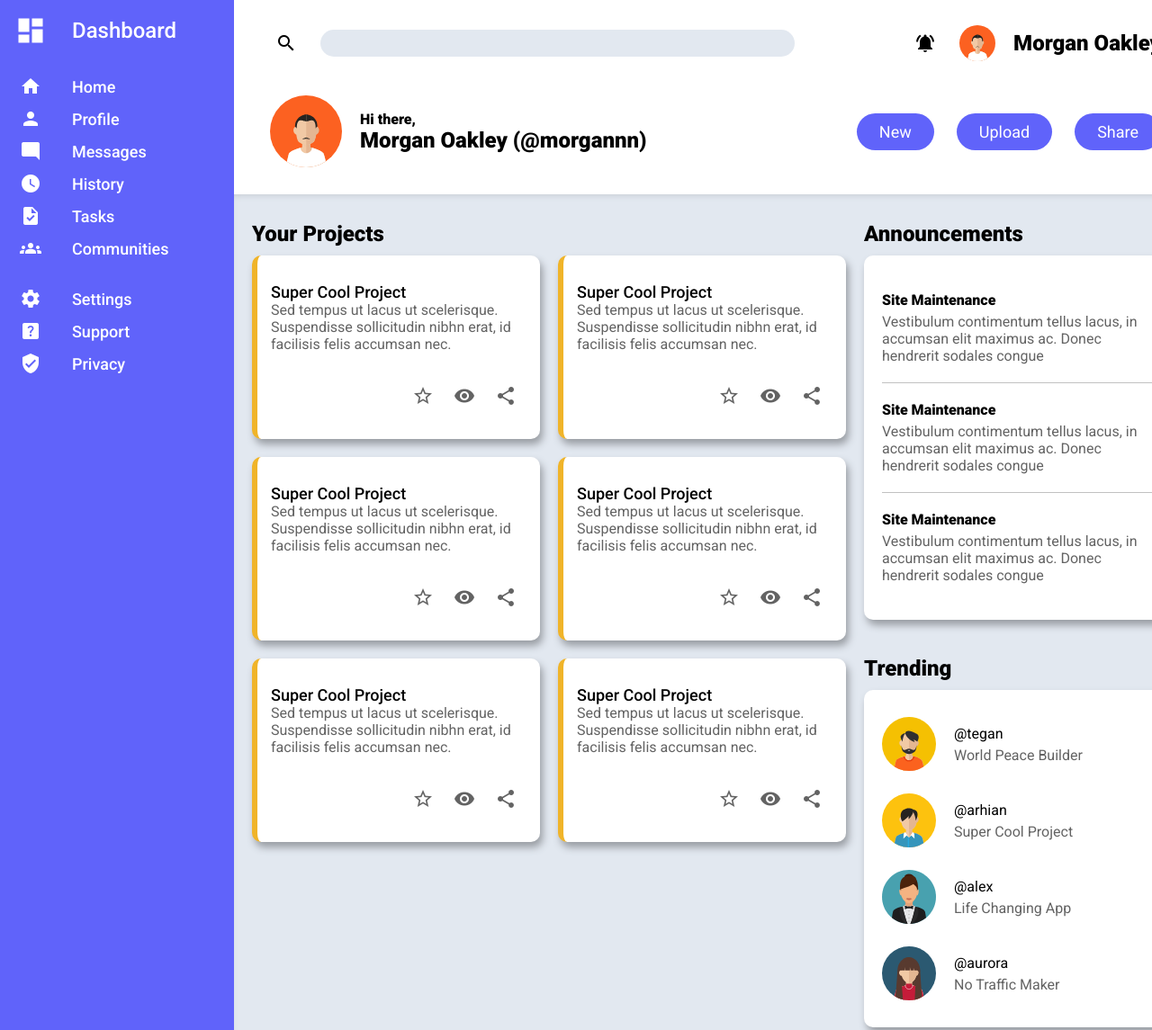
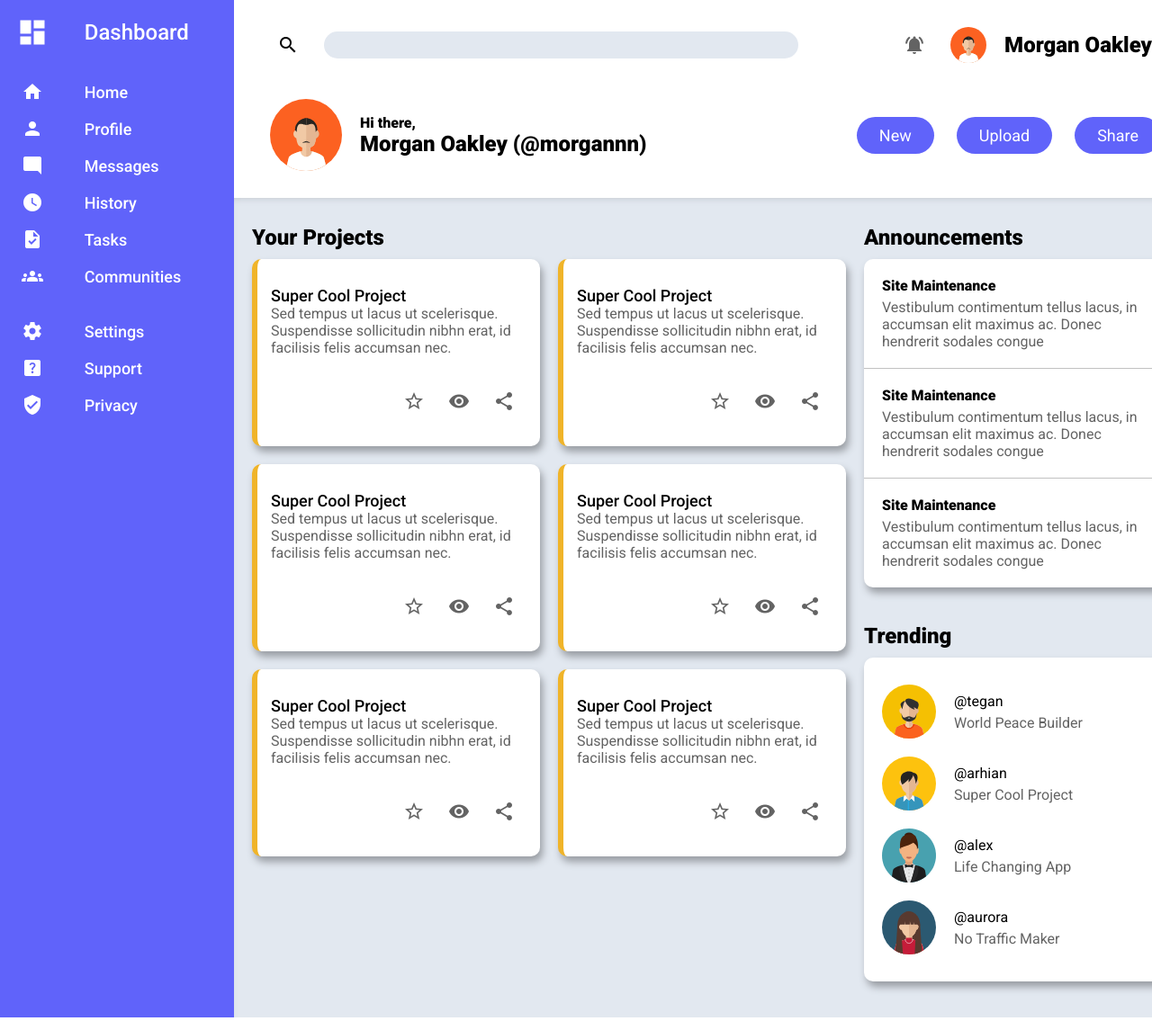
Before and after one commit to Arhian99/dashboard-layout, a plain HTML site: page index.html in a window 1280 px wide. Shown: the top 1145 px of the page at 90% size. Drawn offline with Linux system fonts and the light colour scheme.

Commit message:
finish building frontend UI of admin dashboard

```diff
--- a/index.html
+++ b/index.html
@@ -23,7 +23,7 @@
                         <label for="search-bar"><span class="material-icons icon">search</span></label>
                         <input type="text" class="search-bar" id="search-bar" name="search-input">
                     </div>
-                    <span class="material-icons md-24 icon">notifications_active</span>
+                    <span class="material-icons md-24 icon" id="i-notifications">notifications_active</span>
                     <div class="header-profile-card">
                         <img src="./assets/images/avatar-svgrepo-com (4).svg" alt="small cartoonish avatar" class="header-avatar-alt"> <!-- avatar next to user name -->
                         <h2>Morgan Oakley</h2>
@@ -165,26 +165,26 @@
 
                 <h2 id="trending-name">Trending</h2>
                 <div class="trending-cont">
-                    <img src="./assets/images/avatar-svgrepo-com.svg" class="trending-avatar" alt="avatar">
                     <div>
+                        <img src="./assets/images/avatar-svgrepo-com.svg" class="trending-avatar" alt="avatar">
                         <h6>@tegan</h6>
                         <p>World Peace Builder</p>
                     </div>
 
-                    <img src="./assets/images/avatar-svgrepo-com (3).svg" class="trending-avatar" alt="avatar">
                     <div>
+                        <img src="./assets/images/avatar-svgrepo-com (3).svg" class="trending-avatar" alt="avatar">
                         <h6>@arhian</h6>
                         <p>Super Cool Project</p>
                     </div>
 
-                    <img src="./assets/images/avatar-svgrepo-com (2).svg" class="trending-avatar" alt="avatar">
                     <div>
+                        <img src="./assets/images/avatar-svgrepo-com (2).svg" class="trending-avatar" alt="avatar">
                         <h6>@alex</h6>
                         <p>Life Changing App</p>
                     </div>
 
-                    <img src="./assets/images/avatar-svgrepo-com (1).svg" class="trending-avatar" alt="avatar">
                     <div>
+                        <img src="./assets/images/avatar-svgrepo-com (1).svg" class="trending-avatar" alt="avatar">
                         <h6>@aurora</h6>
                         <p>No Traffic Maker</p>
                     </div>
--- a/style.css
+++ b/style.css
@@ -1,9 +1,79 @@
+
+
+#i-notifications {
+    color: #636363;
+}
+
+#i-notifications:hover {
+    color: white;
+    background-color: darkgrey;
+}
+
+.header-profile-card:hover {
+    color: white;
+    background-color: #6063fa;
+    border-radius: 50px;
+}
+
+.header-bottom-cont button:hover {
+    background-color: #f0b429;
+    border-left: #6063fa;
+}
+/*
+#f0b429
+
+background: radial-gradient(ellipse at top, #c864e6, transparent),
+            radial-gradient(ellipse at bottom, #6063fa, transparent);
+
+
+*/
+.sidebar-left > .material-icons:hover {
+    background-color: #f0b429;
+    color: white;
+}
+
+.sidebar-left .icon-name:hover {
+    background-color: #f0b429;
+}
+
+.card-icons-cont > .icon:hover {
+    background-color: darkgrey;
+    color: white;
+}
+
+.announcement:hover {
+    background-color: #e2e8f0;
+}
+
+.card:hover {
+    border-left: 6px solid #6063fa;
+}
+
+.trending-cont div:hover {
+    background-color: #6063fa;
+    border-bottom-left-radius: 50px;
+    border-top-left-radius: 50px;
+    color: white;
+
+}
+
+/*  */
+/*  */
+/*  */
+/*  */
+/*  */
+/*  */
+/*  */
+/*  */
+/*  */
+
+
+
 
 * {
     margin: 0;
     padding: 0;
     font-family: 'Roboto', sans-serif;
-
 }
 
 /* Rules for sizing the icon. */
@@ -23,14 +93,8 @@
 
 .container {
     display: grid;
-    /* grid-template: auto auto / clamp(min-content, 1fr, 200px) clamp(min-content, 9fr, auto); */
     grid-template: auto auto / 1fr 9fr;
-} /* might have to set min height for the two rows (header and content area) due to the auto row designation */
-/* for the sidebar left column I want the column to shrink and only show the icons when the screen size gets very small,
-would have to make the icons the 'min-content' such that the words are hidden, maybe would have to hide overflow. Can also maybe set a min width on the icons or the words or their containers
-May have to also make the second column min value overtake the first column min value.*/
-/* Would have to set the min-content value of the second column equal to one project card, see how other components react
-revise/ see reaction of 100 vw designation for the max value in second column clamp function */
+}
 
 .header {
     grid-area: 1 / 2 / 2 / 3;
@@ -62,11 +126,13 @@ revise/ see reaction of 100 vw designation for the max value in second column cl
     height: min-content;
     font-weight: 500;
 
-   justify-self: end;
+   cursor: pointer;
+   margin-left: 20px;
+   padding-right: 10px;
 }
 
 .header-profile-card img {
-    padding: 0 20px 0 20px;
+    margin: 0 20px 0 0;
 }
 
 .searchbar-cont {
@@ -131,7 +197,6 @@ revise/ see reaction of 100 vw designation for the max value in second column cl
     background-color: #6063fa;
     color: white;
     cursor: pointer;
-
 }
 
 .header-button-cont {
@@ -152,13 +217,11 @@ revise/ see reaction of 100 vw designation for the max value in second column cl
 .sidebar-left {
     background-color: #6063fa;
     width: clamp(55px, 250px, 25vw);
-    /* in-width: 55px; */ /* subject to change, see long comment above */
     overflow: hidden;
     color: white;
     padding: 10px 0 0 10px;
 
     grid-area: 1 / 1 / 3 / 2;
-
 
     display: grid;
     grid-template: min-content 20px repeat(6, min-content) 20px repeat(3, min-content) / min-content 1fr;
@@ -167,13 +230,13 @@ revise/ see reaction of 100 vw designation for the max value in second column cl
 
 .sidebar-left:hover {
     width: 250px;
-}
+} /* subject to replace with JS */
 
 .icon {
     border-radius: 50%;
     width: min-content;
     height: min-content;
-    padding: 6px;
+    padding: 8px;
     cursor: pointer;
 
     box-sizing: border-box;
@@ -188,8 +251,12 @@ revise/ see reaction of 100 vw designation for the max value in second column cl
     align-self: center;
     grid-column: 2/3;
     cursor: pointer;
-    padding-left: 5%;
+    margin-left: 5%;
     box-sizing: border-box;
+
+    padding: 10px 10px;
+    border-top-left-radius: 50px;
+    border-bottom-left-radius: 50px;
 
 }
 
@@ -221,10 +288,26 @@ ul {
     grid-area: 2 / 2 / 3 / 3;
     background-color: #e2e8f0;
     box-shadow: inset 0px 5px 9px -5px #bdc2c9;
+
+    padding: 30px 30px 40px 20px;
+    display: grid;
+    grid-template: repeat(4, min-content) / auto min-content;
+    column-gap: 20px;
+}
+
+.cards {
+    grid-column-start: 1;
+    grid-row: 2 / -1 ;
+    display: grid;
+    grid-template: repeat(3, min-content) / repeat(2, min-content);
+    gap: 20px;
+    align-items: start;
+    justify-items: start;
+    height: auto;
+    width: auto;
 }
 
 .card {
-
     width: max(200px, 25vw);
     box-sizing: border-box;
     border-radius: 10px;
@@ -233,7 +316,6 @@ ul {
     border-left: 6px solid #f0b429;
     background-color: white;
     cursor: pointer;
-
 }
 
 .card h2 {
@@ -241,7 +323,7 @@ ul {
     font-weight: 500;
 }
 
-.card p {
+.card > p {
     color: #636363;
 }
 
@@ -261,18 +343,20 @@ ul {
 /* Announcement stuff */
 
 .announcement-cont {
-    width: 300px; /* subject to change */
     height: min-content;
     border-radius: 10px;
     background-color: white;
-    padding: 20px;
     box-shadow: 3px 6px 9px 0px #999da3;
+    grid-row-start: 2;
+    grid-column: -2 / -1;
+    margin-bottom: 40px;
 }
 
 .announcement {
-    padding: 20px 0;
+    padding: 20px 20px;
     border-bottom: 1px solid #63636365;
     cursor: pointer;
+    width: 300px;
 }
 
 .announcement p {
@@ -299,32 +383,43 @@ ul {
     box-shadow: 3px 6px 9px 0px #999da3;
     padding: 30px 20px;
     display: grid;
-    grid-template: repeat(4, 1fr) / min-content auto;
-    align-items: center;
-    gap: 25px 20px;
+    grid-template: repeat(4, max-content) / auto;
+    gap: 20px;
+    grid-row-start: 4;
+    grid-column: -2 / -1;
 }
 
 .trending-avatar {
     height: 60px;
     width: 60px;
-    grid-column: 1 / 2;
     cursor: pointer;
+    grid-area: 1 / 1 / -1 / 2;
 }
 
-.trending-cont > div {
-    grid-column: 2 / 3;
+.trending-cont div {
     cursor: pointer;
+    display: grid;
+    grid-template: repeat(2, min-content) / min-content max-content;
+
+    column-gap: 20px;
 }
 
-.trending-cont > div h6 {
+.trending-cont div > h6 {
     font-weight: normal;
     font-size: 16px;
+    align-self: end;
 }
 
-.trending-cont > div p {
+.trending-cont div > p {
     color: #636363;
     padding-top: 5px;
+    align-self: start;
 }
+
+.trending-cont div > p:hover {
+    color: white;
+}
+
 
 
 /* content area grid/layout stuff */
@@ -332,31 +427,15 @@ ul {
 /* content area grid/layout stuff */
 /* content area grid/layout stuff */
 
-
-
-.content-area {
-    padding: 30px 30px 40px 20px;
-    display: grid;
-    grid-template: repeat(4, min-content) / auto min-content;
-    column-gap: 20px;
-}
-
 #yourProject-name {
     grid-column-start: 1;
     grid-row: 1 /2;
     margin-bottom: 10px;
-
 }
 
 #announcement-name {
     grid-area: 1 / -2 / 2 / -1;
     margin-bottom: 10px;
-}
-
-.announcement-cont {
-    grid-row-start: 2;
-    grid-column: -2 / -1;
-    margin-bottom: 40px;
 }
 
 #trending-name {
@@ -365,21 +444,3 @@ ul {
     margin-bottom: 10px;
 
 }
-
-
-.trending-cont {
-    grid-row-start: 4;
-    grid-column: -2 / -1;
-}
-
-.cards {
-    grid-column-start: 1;
-    grid-row: 2 / -1 ;
-    display: grid;
-    grid-template: repeat(3, min-content) / repeat(2, min-content);
-    gap: 20px;
-    align-items: start;
-    justify-items: start;
-    height: auto;
-    width: auto;
-}
```
